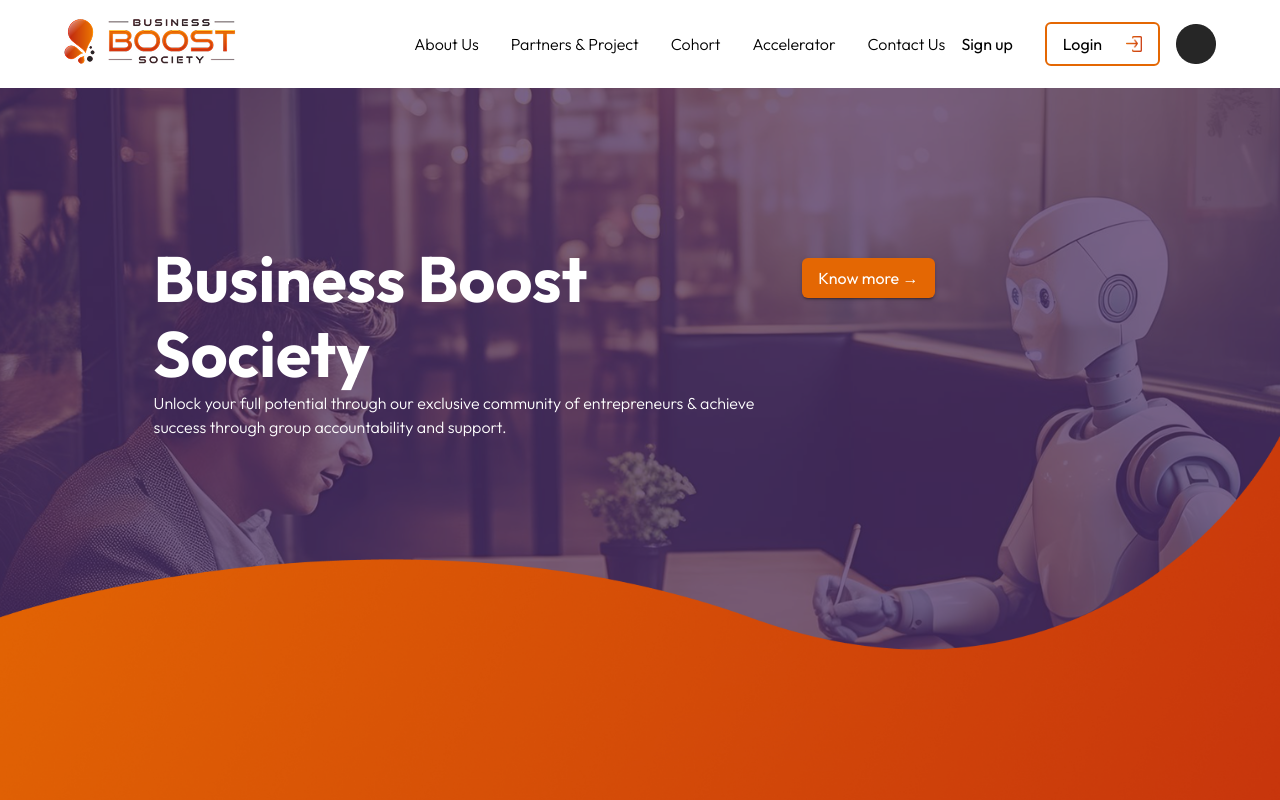
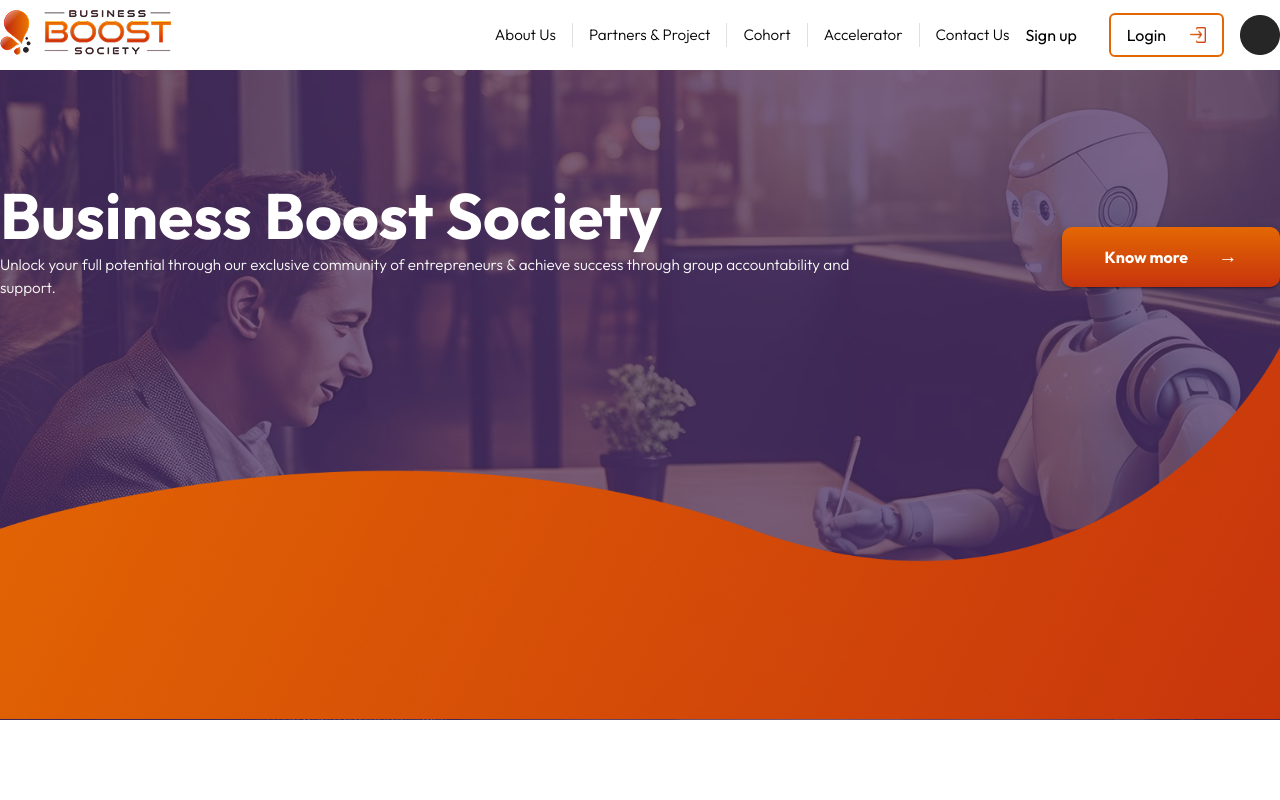
Before and after one commit to humaid-mobiloitte/boost-society-ai, a React (Vite) app: page / in a window 1280 px wide. Shown: the top 800 px of the page. Built offline with nearby package versions, Linux system fonts and the light colour scheme.

Commit message:
NAVBAR KI CSS TO SUDHAR DI

```diff
--- a/package.json
+++ b/package.json
@@ -10,6 +10,10 @@
     "preview": "vite preview"
   },
   "dependencies": {
+    "@emotion/react": "^11.14.0",
+    "@emotion/styled": "^11.14.0",
+    "@mui/icons-material": "^6.4.4",
+    "@mui/material": "^6.4.4",
     "react": "^19.0.0",
     "react-dom": "^19.0.0"
   },
--- a/src/components/HeroSection.jsx
+++ b/src/components/HeroSection.jsx
@@ -52,15 +52,32 @@ function HeroSection() {
       </Box>
 
       {/* Content */}
-      <Grid container sx={{height:'100%',width:'100vw',padding:'12%',zIndex: 300,display:'flex'}}>
+      <Grid container sx={{height:'100%',width:'100vw',paddingTop:'14%',zIndex: 300,display:'flex'}}>
         <Grid item md={8} sx={{  color: 'white',  textAlign: 'left' }}>
           <Typography variant="h1">Business Boost Society</Typography>
           <Typography variant='body1'>Unlock your full potential through our exclusive community of entrepreneurs & achieve success through group accountability and support.</Typography>
         </Grid>
-        <Grid item md={4} sx={{justifyContent:'right'}}>
-          <Button variant="contained" color="warning" sx={{ my: 2, backgroundColor:'rgba(228, 103, 3, 1)', borderRadius:'6px' }}>
-            Know more →
-          </Button>
+        <Grid item md={4} sx={{ display: 'flex', justifyContent: 'flex-end' }}>
+        <Button
+          variant="contained"
+          color="warning"
+          sx={{
+            my: 6,
+            background: 'linear-gradient(rgba(228,103,3,1), rgba(199,52,13,1))', // Gradient background
+            borderRadius: '10px',
+            height: '60px',
+            width: 'auto',
+            padding: '2% 10%',
+            gap: '20px',
+            fontWeight: 'bold', // Make "Know more" bold
+            '& .MuiButton-endIcon': {
+              marginLeft: '0.5rem', // Increase space between text and arrow
+              fontSize: '2rem', // Increase arrow size
+            }
+          }}
+        >
+          Know more <span style={{ fontSize: '1.2rem', marginLeft: '10px' }}>→</span> {/* Increased arrow size and spacing */}
+        </Button>
         </Grid>
       </Grid>
     </Box>
--- /dev/null
+++ b/src/components/MenuIcon.jsx
@@ -0,0 +1,29 @@
+import React from 'react';
+import { Box } from '@mui/material';
+
+const MenuIcon = ({ color, size}) => {
+  const menuIconStyles = {
+    display: 'flex',
+    flexDirection: 'column',
+    justifyContent: 'space-around',
+    width: `${size}px`,
+    height: `${size}px`,
+    cursor: 'pointer',
+    '& div': {
+      width: '100%',
+      height: '2px',
+      backgroundColor: color, // Use the color prop
+      borderRadius: '2px',
+    },
+  };
+
+  return (
+    <Box sx={menuIconStyles}>
+      <div></div>
+      <div></div>
+      <div></div>
+    </Box>
+  );
+};
+
+export default MenuIcon;
--- a/src/components/TopNavbar.jsx
+++ b/src/components/TopNavbar.jsx
@@ -1,41 +1,113 @@
-import React from 'react'
-import { Box, Typography, Button, Container } from '@mui/material'
-import TopNavbarStyles from '../styles/TopNavBarStyles'
+import React from 'react';
+import { Box, Typography, Button, Divider } from '@mui/material';
+import MenuIcon from './MenuIcon';
+
+const TopNavbarStyles = {
+  outerBox: {
+    display: 'flex',
+    justifyContent: 'space-between', // Ensures space between elements
+    alignItems: 'center',
+    position: 'fixed', // Fixes the navbar to the top
+    left: 0, // Aligns the navbar to the left edge
+    right: 0, // Aligns the navbar to the right edge
+    top: 0, // Aligns the navbar to the top of the viewport
+    width: '100%', // Ensures the navbar takes full width
+    padding: '0.8% 0', // Adds equal padding on both sides
+    overflowX: 'hidden', // Prevents horizontal scrolling
+    backgroundColor: 'white', // Optional: Set a background color for visibility
+    zIndex: 1000, // Ensures the navbar is above other content
+  },
+  links: {
+    display: { xs: 'none', md: 'flex' }, // Hide links on small screens
+    gap: '1rem', // Adds space between links
+    marginLeft: { xs: 'none', md: 'auto' }, // Push links to the right
+    alignItems: 'center', // Align links and dividers vertically
+    justifyContent:'center',
+  },
+  actions: {
+    display: 'flex',
+    alignItems: 'center',
+    gap: '16px', // Space between buttons
+  },
+  loginButton: {
+    border: '2px solid rgba(228, 103, 3, 1)', // Custom border for login button
+    display: 'flex',
+    alignItems: 'center',
+    padding: 'auto 1%',
+    gap: '1rem',
+    borderRadius: '6px',
+  },
+  logo: {
+    width: 'auto',
+    height: '70%',
+  },
+  themeIcon: {
+    width: '40px',
+    height: '40px',
+    display: 'flex',
+    alignItems: 'center',
+    justifyContent: 'center',
+    cursor: 'pointer',
+  },
+  menuIcon: {
+    display: { xs: 'flex', md: 'none' }, // Show on small screens only
+    cursor: 'pointer',
+  },
+  divider: {
+    height: '24px', // Match the height of the links
+    borderRight: '1px solid rgba(0, 0, 0, 0.12)', // Light gray divider
+  },
+};
 
 function TopNavbar() {
   return (
-    <Box sx={{...TopNavbarStyles.outerBox}}>
+    <Box sx={{ ...TopNavbarStyles.outerBox }}>
+        {/* Menu Icon for small screens */}
+      <Box sx={TopNavbarStyles.menuIcon}>
+        <MenuIcon color="black" size={20} />
+      </Box>
       {/* Logo on the extreme left */}
       <Box sx={TopNavbarStyles.logo}>
-            <img src="src/assets/heroSectionImages/logo_businessBoostSociety.png" alt="logo not found" />
+        <img
+          src="src/assets/heroSectionImages/logo_businessBoostSociety.png"
+          alt="logo not found"
+          style={{ width: '100%', height: 'auto' }}
+        />
       </Box>
 
       {/* Links in the middle (hidden on small screens) */}
       <Box sx={TopNavbarStyles.links}>
-            <Typography variant='body1'>About Us</Typography>
-            <Typography variant='body1'>Partners & Project</Typography>
-            <Typography variant='body1'>Cohort</Typography>
-            <Typography variant='body1'>Accelerator</Typography>
-            <Typography variant='body1'>Contact Us</Typography>
+        <Typography variant="body1">About Us</Typography>
+        <Divider orientation="vertical" flexItem sx={TopNavbarStyles.divider} />
+        <Typography variant="body1">Partners & Project</Typography>
+        <Divider orientation="vertical" flexItem sx={TopNavbarStyles.divider} />
+        <Typography variant="body1">Cohort</Typography>
+        <Divider orientation="vertical" flexItem sx={TopNavbarStyles.divider} />
+        <Typography variant="body1">Accelerator</Typography>
+        <Divider orientation="vertical" flexItem sx={TopNavbarStyles.divider} />
+        <Typography variant="body1">Contact Us</Typography>
       </Box>
 
-        {/* Signup, Login, Theme changer, and Menu Icon */}
+      {/* Signup, Login, Theme changer */}
       <Box sx={TopNavbarStyles.actions}>
-            <Button variant='button'>Sign up</Button>
+        <Button variant="button">Sign up</Button>
 
         {/* Login Button with Icon */}
-            <Button variant='button' sx={TopNavbarStyles.loginButton}>
+        <Button variant="button" sx={TopNavbarStyles.loginButton}>
           Login
-                <img src="src/assets/heroSectionImages/icon_on_login_button.png" alt="login icon" style={{ marginLeft: '0.5rem', width: '1rem', height: '1rem' }} />
-
+          <img
+            src="src/assets/heroSectionImages/icon_on_login_button.png"
+            alt="login icon"
+            style={{ marginLeft: '0.5rem', width: '1rem', height: '1rem' }}
+          />
         </Button>
 
         <Box sx={TopNavbarStyles.themeIcon}>
           <img src="src/assets/heroSectionImages/themeNavButton.png" alt="" />
-            </Box> {/* Circular theme icon */}
         </Box>
       </Box>
-  )
+    </Box>
+  );
 }
 
-export default TopNavbar
+export default TopNavbar;
--- a/src/styles/TopNavBarStyles.jsx
+++ /dev/null
@@ -1,46 +0,0 @@
-const TopNavbarStyles = {
-    outerBox: {
-     display: 'flex',
-     justifyContent: 'space-between', // Ensures space between elements
-     alignItems: 'center',
-     width: 'calc(100% - 8rem)', // Subtract padding from total width
-     padding: '1.5% 4rem', // Adds equal padding on both sides
-     margin: '0 auto', // Centers the navbar
-     overflowX: 'hidden', // Prevents horizontal scrolling
-     flexWrap: 'wrap', // Ensures items wrap instead of overflowing
-    },
-    links: {
-        display: 'flex',
-        gap: '2rem', // Adds space between links
-        marginLeft: { xs: 'none', md: 'auto' }, // Push links to the right
-        display: { xs: 'none', md: 'flex' }, // Hide links on small screens
-    },
-    actions: {
-        display: 'flex',
-        alignItems: 'center',
-        gap: '16px', // Space between buttons
-        // flexWrap: 'wrap', // Wraps items if space is tight
-    },
-    loginButton: {
-        border: '2px solid rgba(228, 103, 3, 1)', // Custom border for login button
-        display: 'flex',
-        alignItems: 'center',
-        padding:'auto 1%',
-        gap: '1rem',
-        borderRadius:'6px'
-    },
-    themeIcon: {
-        width: '40px',
-        height: '40px',
-        display: 'flex',
-        alignItems: 'center',
-        justifyContent: 'center',
-        cursor: 'pointer',
-    },
-    menuIcon: {
-        display: { xs: 'flex', md: 'none' }, // Show on small screens only
-        cursor: 'pointer',
-    },
-};
-
-export default TopNavbarStyles;
--- a/src/styles/textThemes.jsx
+++ b/src/styles/textThemes.jsx
@@ -12,7 +12,7 @@ const theme = createTheme({
       fontWeight: 600,
     },
     body1: {
-      fontSize: '1rem', // Default text
+      fontSize: '0.95rem', // Default text
       fontWeight: 300,
     },
     button: {
```
Also changed, not shown: 1 other file (tests, documents, lock files or other folders). Lines whose indentation alone changed are shown as unchanged.
